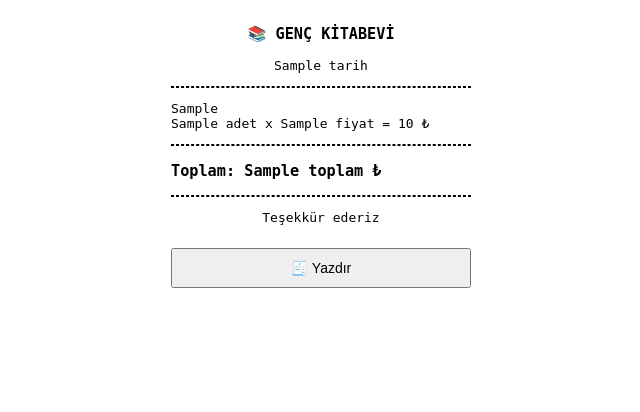
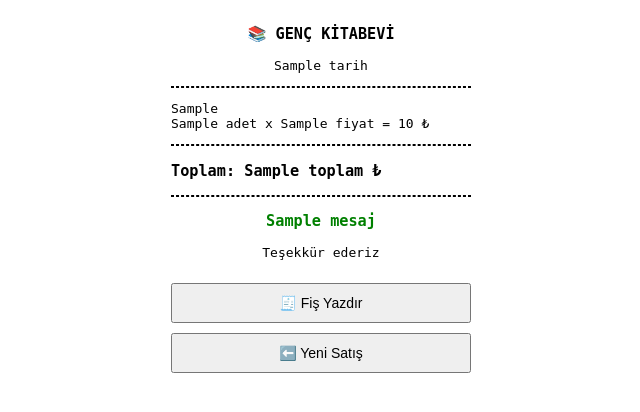
Before and after one commit to hasankucukali/kitap_sistem, a Flask app: template templates/fis.html in a window 1280 px wide. Shown: the top 412 px of the page, without its empty margins (319-959 px from the left). Run offline with Flask 3, Linux system fonts and the light colour scheme; the template is opened without the code that fills it: most values are stand-ins (such as "Sample title", 1, 10 or a date in 2020); some libraries are stand-ins or nearby versions.

Commit message:
fis.html

```diff
--- a/templates/fis.html
+++ b/templates/fis.html
@@ -25,6 +25,7 @@ button {
     width: 100%;
     padding: 10px;
     font-size: 14px;
+    cursor: pointer;
 }
 
 /* 🔥 Yazdırırken butonları gizle */
@@ -36,12 +37,8 @@ button {
 </style>
 
 <script>
-function yazdirVeDon() {
+function yazdir() {
     window.print();
-
-    setTimeout(() => {
-        window.location.href = "/satis";
-    }, 1000);
 }
 </script>
 
@@ -70,10 +67,12 @@ function yazdirVeDon() {
 <hr>
 
 <div class="center">
+    <h3 style="color:green;">{{mesaj}}</h3>
     <p>Teşekkür ederiz</p>
 </div>
 
-<button onclick="yazdirVeDon()">🧾 Yazdır</button>
+<button onclick="yazdir()">🧾 Fiş Yazdır</button>
+<a href="/satis"><button>⬅️ Yeni Satış</button></a>
 
 </body>
 </html>
```
